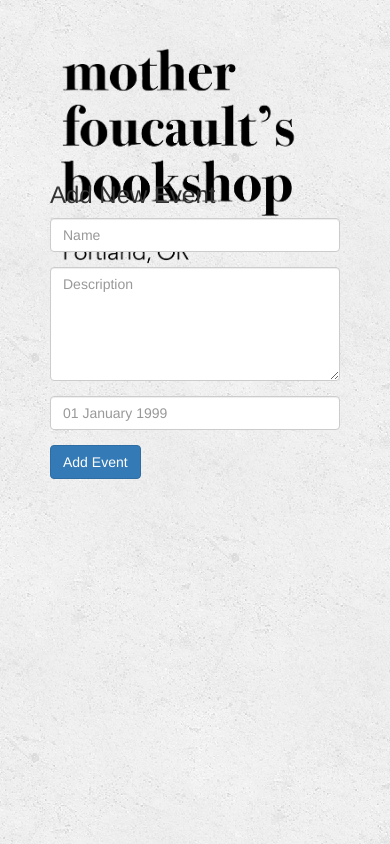
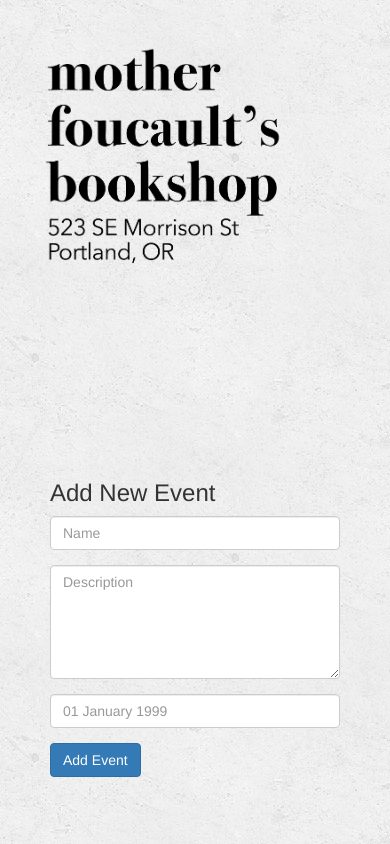
Before and after one commit to jklmaynard/mother-foucaults, a Rails app: page / in a window 390 px wide. Run offline with Rails 7, Linux system fonts and the light colour scheme; some libraries are stand-ins or nearby versions.

Commit message:
Add media query file and set up row for single header

```diff
--- a/app/assets/stylesheets/application.css.erb
+++ b/app/assets/stylesheets/application.css.erb
@@ -10,9 +10,10 @@
  * files in this directory. Styles in this file should be added after the last require_* statement.
  * It is generally better to create a new file per style scope.
  *
+ *= require_tree .
  *= require bootstrap/dist/css/bootstrap
  *= require fullcalendar/dist/fullcalendar
- *= require_tree .
+ *= require media-queries
  *= require_self
  */
 
@@ -33,10 +34,20 @@
   background: url('<%= asset_path("concrete_seamless.png") %>');
 }
 
+.mo-fos-header {
+  height: 300px;
+  padding: 50px;
+}
+#logo {
+  margin-left: -35px;
+  margin-top: -57px;
+  max-height: 300px;
+  max-width: 300px;
+}
+
 .mo-fos-viewport {
   padding: 50px;
 }
-.mo-fos-left-column {}
 
 .mo-fos-center-column {
   border-right-style: inset;
@@ -48,10 +59,3 @@
   padding-left: 0px;
   text-align: left;
 }
-
-#logo {
-  margin-left: -35px;
-  margin-top: -57px;
-  max-height: 300px;
-  max-width: 300px;
-}
--- /dev/null
+++ b/app/assets/stylesheets/media-queries.css
@@ -0,0 +1,5 @@
+@media screen and (max-width: 700px) {
+  .mo-fos-center-column {
+    display:none;
+  }
+}
--- a/app/views/layouts/application.html.erb
+++ b/app/views/layouts/application.html.erb
@@ -2,17 +2,20 @@
 <html>
   <head>
     <title>Mother Foucault's</title>
+    <meta name="viewport" content="width=device-width" />
     <%= stylesheet_link_tag    'application', media: 'all' %>
     <%= javascript_include_tag 'application' %>
     <%= csrf_meta_tags %>
   </head>
 
   <body ng-app="motherFoucaults">
-    <div class="mo-fos-viewport row">
-      <div class="mo-fos-left-column col-md-2">
+    <div class="mo-fos-header row">
+      <div class="mo-fos-left-column">
         <a class="navbar-brand" href="#"><img id="logo" src=<%= image_url('navbar-logo.png')%> ></a>
       </div>
-      <div class="mo-fos-center-column col-md-8">
+    </div>
+    <div class="mo-fos-viewport row">
+      <div class="mo-fos-center-column col-md-10">
         <ui-view></ui-view>
       </div>
       <div class="mo-fos-right-column col-md-2">
```
Also changed, not shown: app/assets/images/mobile-header.png (added).
